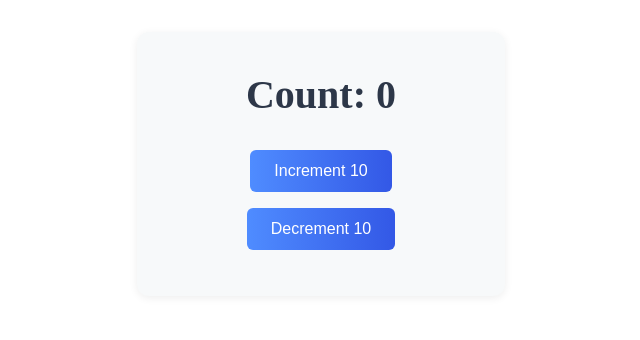
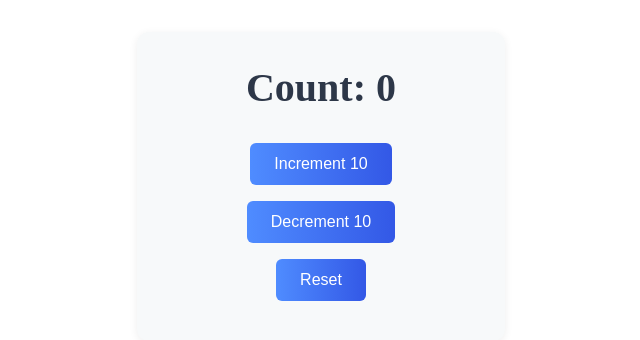
Before and after one commit to sadanmian/react-ts, a React (Vite) app: page / in a window 1280 px wide. Shown: the top 340 px of the page, without its empty margins (319-959 px from the left). Built offline with nearby package versions, Linux system fonts and the light colour scheme.

Commit message:
13 - useReducer Strict Action Types

```diff
--- a/src/components/state/Counter.tsx
+++ b/src/components/state/Counter.tsx
@@ -5,10 +5,16 @@ type CounterState = {
   count: number;
 };
 
-type CounterAction = {
-  type: string;
+type UpdateAction = {
+  type: "increment" | "decrement";
   payload: number;
 };
+
+type ResetAction = {
+  type: "reset";
+};
+
+type CounterAction = UpdateAction | ResetAction;
 
 const initialState = { count: 0 };
 
@@ -18,6 +24,8 @@ function reducer(state: CounterState, action: CounterAction) {
       return { count: state.count + action.payload };
     case "decrement":
       return { count: state.count - action.payload };
+    case "reset":
+      return initialState;
     default:
       return state;
   }
@@ -40,6 +48,12 @@ export const Counter = () => {
       >
         Decrement 10
       </button>
+      <button
+        className={styles.button}
+        onClick={() => dispatch({ type: "reset" })}
+      >
+        Reset
+      </button>
     </div>
   );
 };
```
